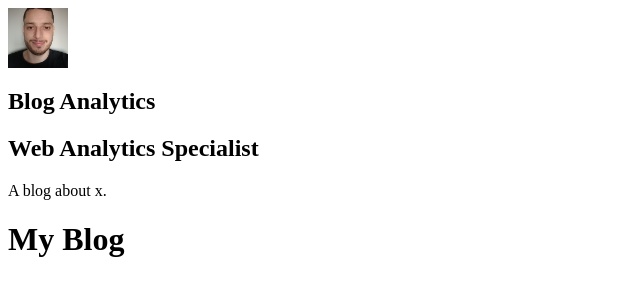
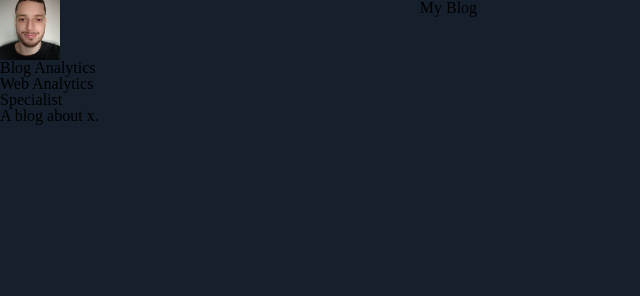
Before and after one commit to lullio/web-blog-gatsby, a Gatsby site: page / in a window 1280 px wide. Shown: the whole page, without its empty margins (0-640 px from the left). Built offline with nearby package versions, Linux system fonts and the light colour scheme; Gatsby itself is replaced by a stand-in of ours.

Commit message:
add styled components and Global Styles

```diff
--- a/src/components/Layout/index.js
+++ b/src/components/Layout/index.js
@@ -2,15 +2,30 @@
 import { useStaticQuery, graphql } from "gatsby"
 import Profile from "../Profile"
 
+import styled from 'styled-components'
+
+import GlobalStyles from "../../styles/global"
+
+// Create a Wrapper component that'll render a <section> tag with some styles
+const LayoutWrapper = styled.section`
+display: flex;
+`
+// main tag
+const LayoutMain = styled.main`
+  background: #16202c;
+  min-height: 100vh;
+  padding: 0 3.75rem 0 20rem;
+  width: 100%
+`
 const Layout = ({ children }) => {
   return (
-    <>
+    <LayoutWrapper>
+      <GlobalStyles/>
         <aside>
           <Profile />
         </aside>
-        <main>{children}</main>
-    </>
+        <LayoutMain>{children}</LayoutMain>
+    </LayoutWrapper>
   )
 }
-
 export default Layout
--- /dev/null
+++ b/src/styles/global.js
@@ -0,0 +1,56 @@
+
+import { createGlobalStyle } from "styled-components";
+/* http://meyerweb.com/eric/tools/css/reset/
+   v2.0 | 20110126
+   License: none (public domain)
+   RESET
+*/
+const GlobalStyles = createGlobalStyle`
+html, body, div, span, applet, object, iframe,
+h1, h2, h3, h4, h5, h6, p, blockquote, pre,
+a, abbr, acronym, address, big, cite, code,
+del, dfn, em, img, ins, kbd, q, s, samp,
+small, strike, strong, sub, sup, tt, var,
+b, u, i, center,
+dl, dt, dd, ol, ul, li,
+fieldset, form, label, legend,
+table, caption, tbody, tfoot, thead, tr, th, td,
+article, aside, canvas, details, embed,
+figure, figcaption, footer, header, hgroup,
+menu, nav, output, ruby, section, summary,
+time, mark, audio, video {
+	margin: 0;
+	padding: 0;
+	border: 0;
+	font-size: 100%;
+	font: inherit;
+	vertical-align: baseline;
+}
+/* HTML5 display-role reset for older browsers */
+article, aside, details, figcaption, figure,
+footer, header, hgroup, menu, nav, section {
+	display: block;
+}
+body {
+   background: #16202c;
+	line-height: 1;
+   font-size: 100%;
+   font-family: -apple-FileSystem; BlinkMacSystemFont, "Segoe UI", Roboto, Helvetica, Arial, sans-serif;
+}
+ol, ul {
+	list-style: none;
+}
+blockquote, q {
+	quotes: none;
+}
+blockquote:before, blockquote:after,
+q:before, q:after {
+	content: '';
+	content: none;
+}
+table {
+	border-collapse: collapse;
+	border-spacing: 0;
+}
+`
+export default GlobalStyles
```
